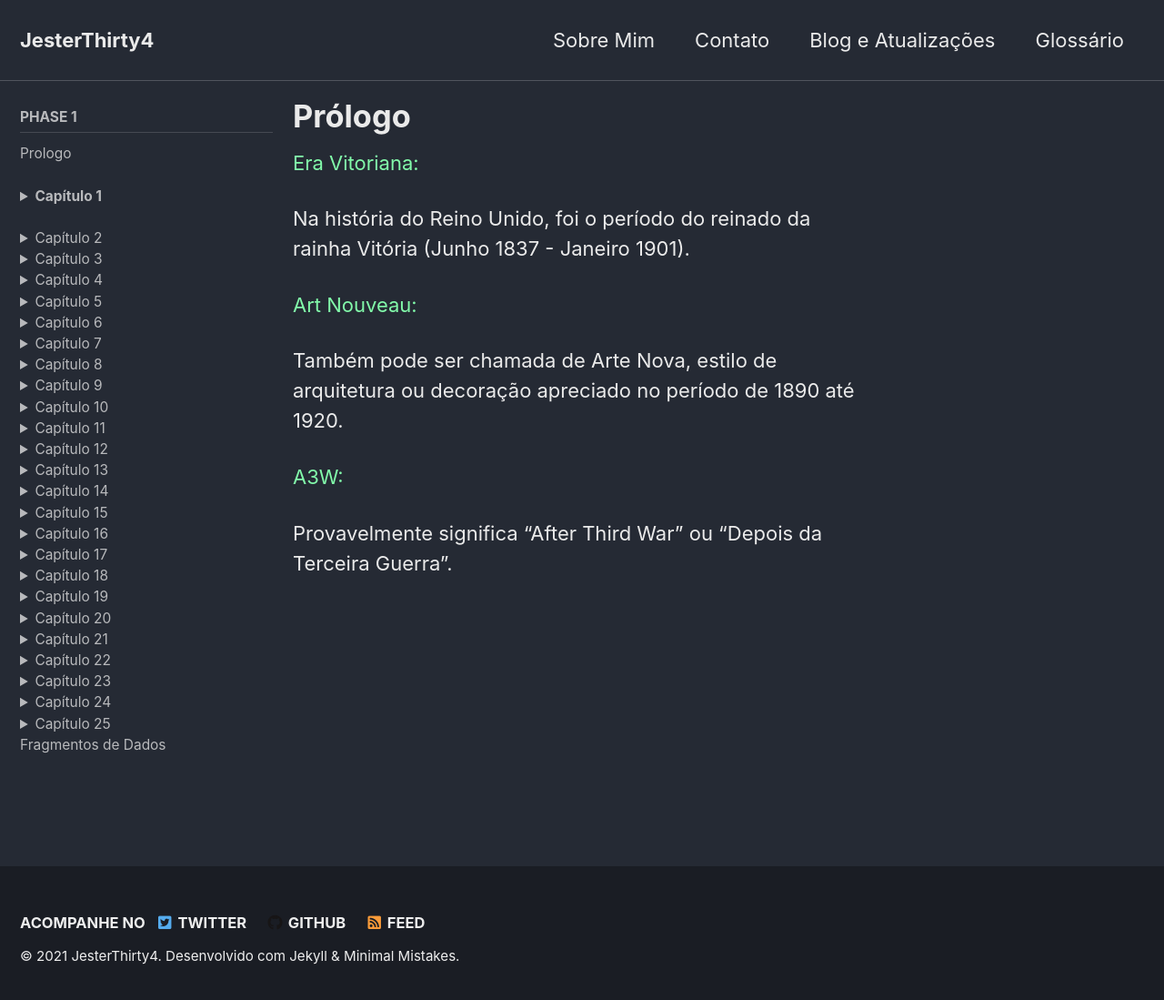
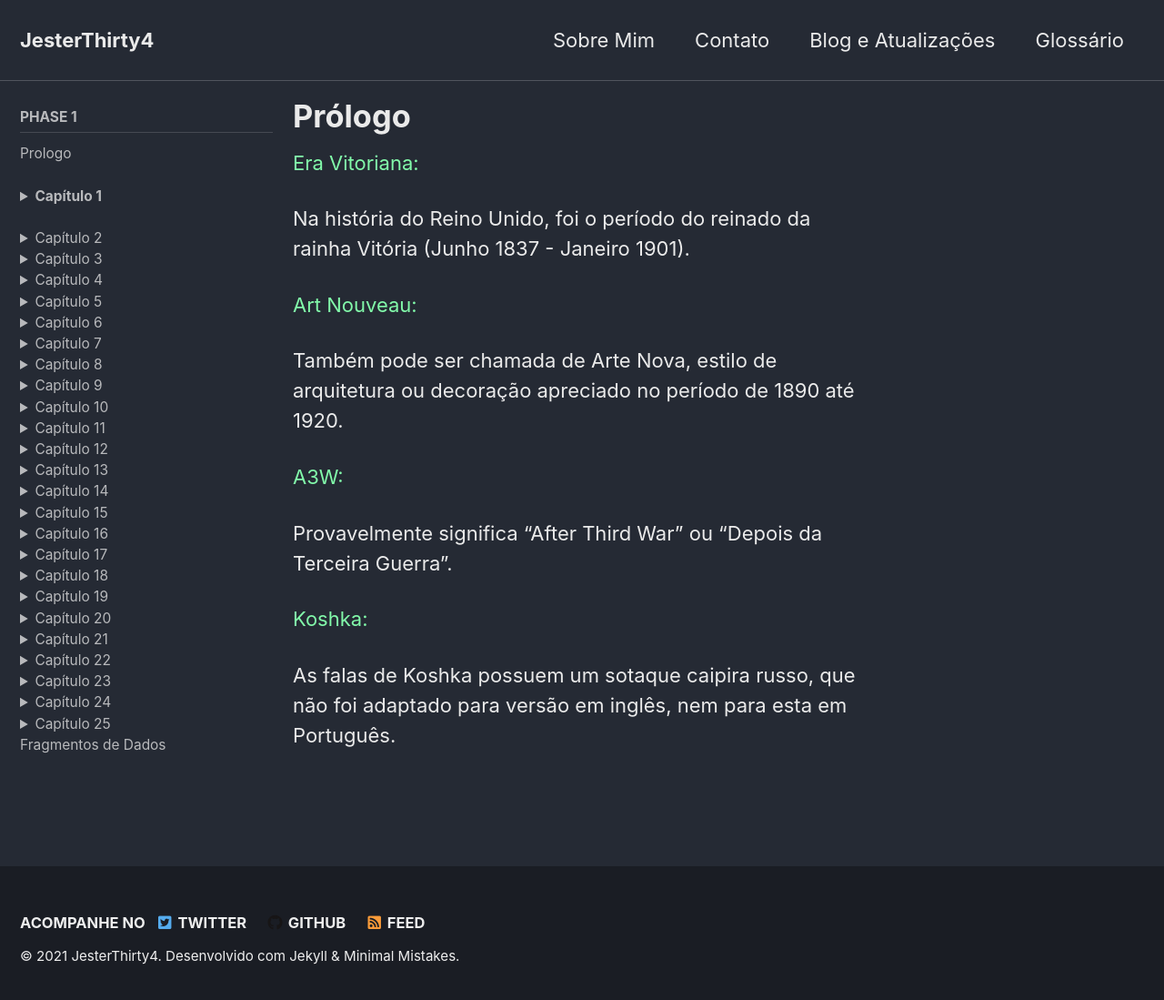
Before and after one commit to JesterThirty4/JesterThirty4.github.io, a Jekyll site: the page built from _pages/gch1.md, in a window 1280 px wide and 1107 px high. Shown: the top 1099 px of the window at 91% size. Built offline with Jekyll 4.4.1, drawn with Linux system fonts in a browser that asks for light colours; cached includes are drawn as plain includes.

Commit message:
Update gch1.md

```diff
--- a/_pages/gch1.md
+++ b/_pages/gch1.md
@@ -11,3 +11,6 @@ sidebar:
 <p style="color:#82faaa">Art Nouveau:</p> Também pode ser chamada de Arte Nova, estilo de arquitetura ou decoração apreciado no período de 1890 até 1920.
 
 <p style="color:#82faaa">A3W:</p> Provavelmente significa "After Third War" ou "Depois da Terceira Guerra".
+
+
+<p style="color:#82faaa">Koshka:</p> As falas de Koshka possuem um sotaque caipira russo, que não foi adaptado para versão em inglês, nem para esta em Português.
```
